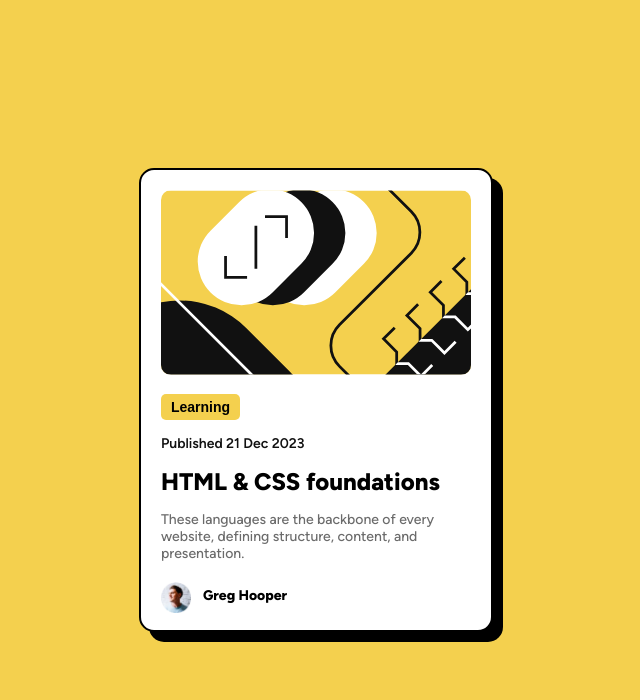
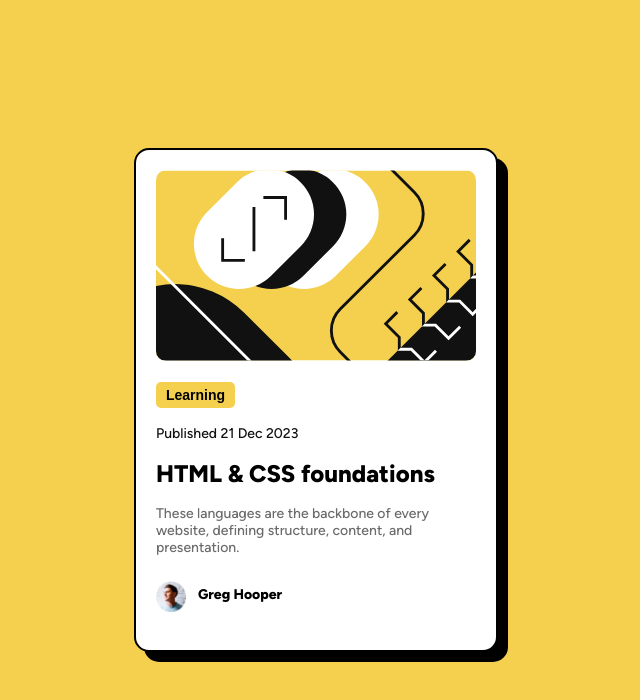
Before and after one commit to Rakesh4688/blog-preview-card-main, a plain HTML site: page index.html in a window 1280 px wide. Shown: the whole page, without its empty margins (324-964 px from the left). Drawn offline with Linux system fonts and the light colour scheme.

Commit message:
chnage html V2.0

```diff
--- a/index.html
+++ b/index.html
@@ -10,8 +10,8 @@
   <title>Rakesh Das | Blog preview card</title>
 </head>
 <body>
-  <div class="container">
-    <img class="container_img" src="assets/images/illustration-article.svg" alt="container image">
+  <main>
+      <img class="container_img" src="assets/images/illustration-article.svg" alt="main image">
       <button type="button" class="learning_btn">Learning</button>
 
       <p class="published_date">Published 21 Dec 2023</p>
@@ -20,10 +20,10 @@
 
       <p class="description">These languages are the backbone of every website, defining structure, content, and presentation.</p>
 
-    <div class="avatar_container">
+      <div class="avatar">
         <div class="avatar_img"><img src="assets/images/image-avatar.webp" alt="Greg Hooper"></div>
         <div class="avatar_name"><p>Greg Hooper</p></div>
     </div>
-  </div>
+  </main>
 </body>
 </html>
--- a/style.css
+++ b/style.css
@@ -19,9 +19,9 @@ body {
     font-family: 'Figtree';
 }
 
-.container {
-height: 420px;
-width: 310px;
+main {
+height: 460px;
+width: 320px;
 background-color: white;
 padding: 20px;
 border-radius: 15px;
@@ -42,7 +42,7 @@ border-radius: 10px;
     border-radius: 5px;
     color: black;
     padding: 5px 10px;
-    margin: 15px auto;
+    margin: 17px auto;
     font-weight: 800;
     font-size: 14px;
 }
@@ -50,7 +50,7 @@ border-radius: 10px;
 .published_date {
     display: block;
     font-size: 14px;
-    font-weight: 600;
+    font-weight: 500;
     color: #111111;
 }
 
@@ -59,7 +59,7 @@ border-radius: 10px;
     font-size: 24px;
     font-weight: bold;
     text-align: left;
-    margin: 15px 0;
+    margin: 17px 0;
     font-size: 24px;
     font-weight: 800;
     cursor: pointer;
@@ -70,7 +70,7 @@ color: #F4D04E;
 }
 
 .description {
-    margin-bottom: 20px;
+    margin-bottom: 25px;
     font-size: 14px;
     font-weight: 500;
     width: 100%;
```
Lines whose indentation alone changed are shown as unchanged.
